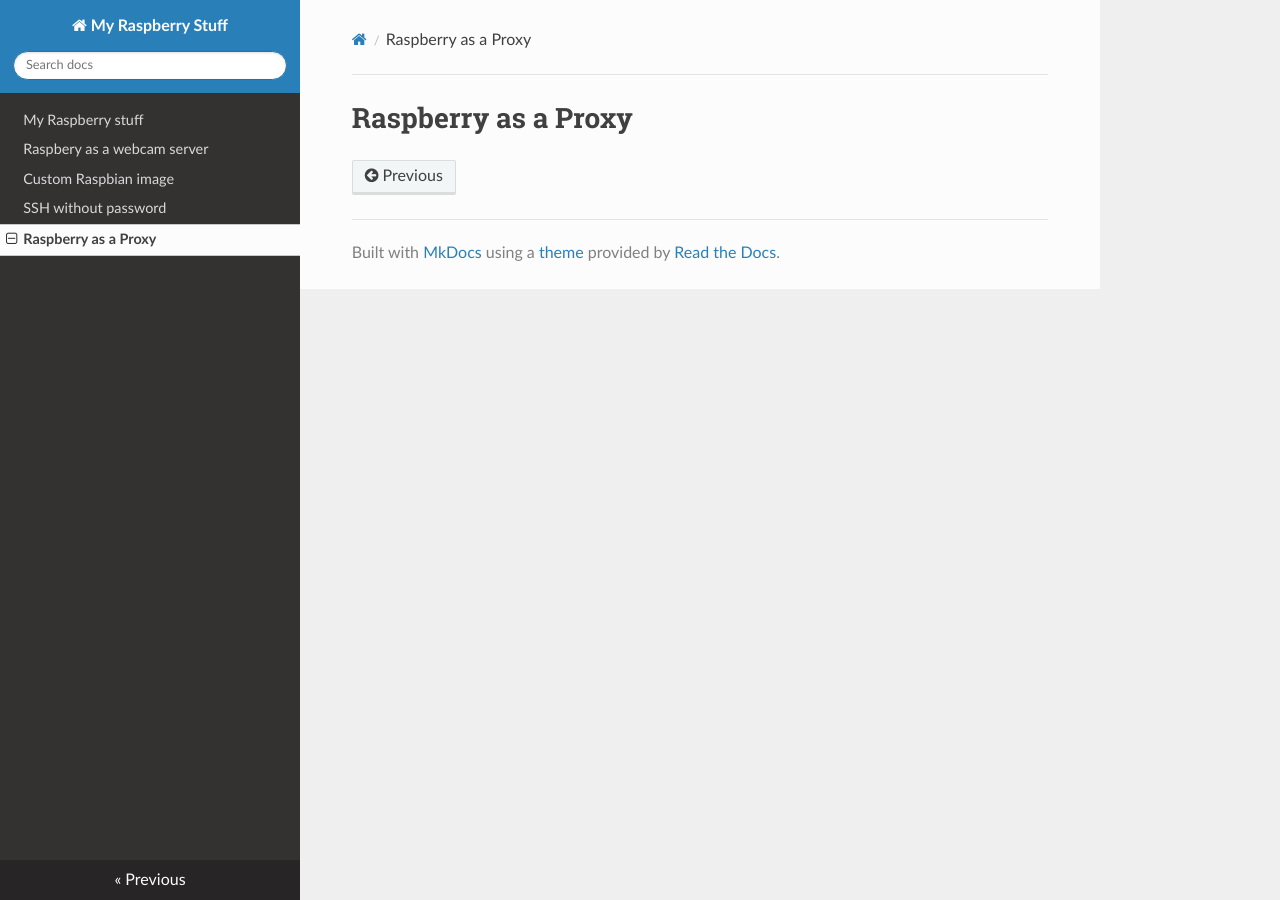
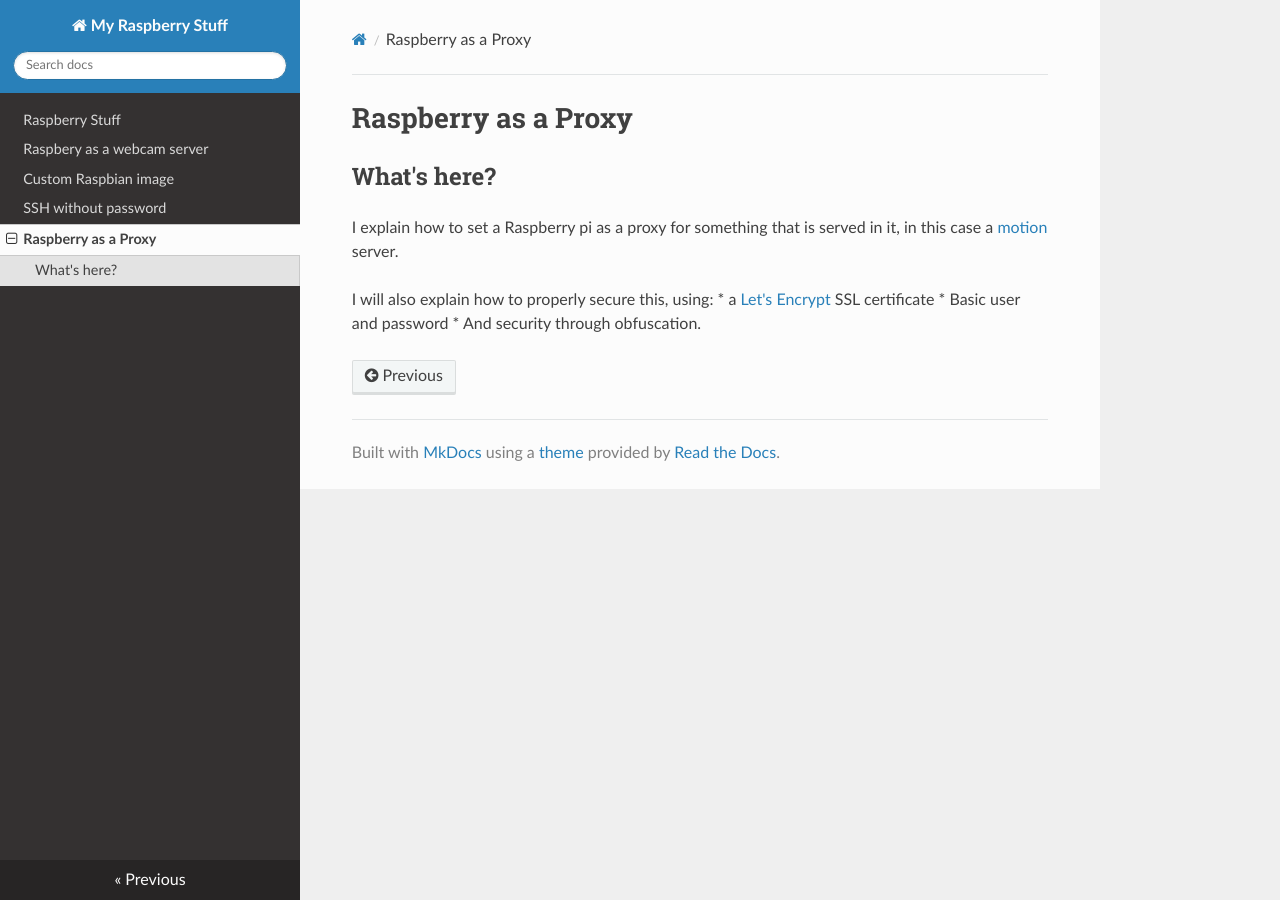
Before and after one commit to misterarias/raspberry-stuff, an MkDocs documentation site: the page built from docs/proxy_setup.md, in a window 1280 px wide. Built offline with MkDocs 1.6.1, drawn with Linux system fonts in a browser that asks for light colours; nearby versions of some CDN libraries.

Commit message:
Add docs

```diff
--- a/docs/proxy_setup.md
+++ b/docs/proxy_setup.md
@@ -1 +1,13 @@
 # Raspberry as a Proxy
+
+## What's here?
+
+I explain how to set a Raspberry pi as a proxy for something that is served in it, in this case a [motion][motion_url] server.
+
+I will also explain how to properly secure this, using:
+* a [Let's Encrypt][lets_encrypt_url] SSL certificate
+* Basic user and password
+* And security through obfuscation.
+
+[motion_url]: https://packages.debian.org/stable/video/motion
+[lets_encrypt_url]: https://letsencrypt.org/
```
Also changed, not shown: README.md (added, +10 -0 lines), docs/index.md (+3 -9 lines).
